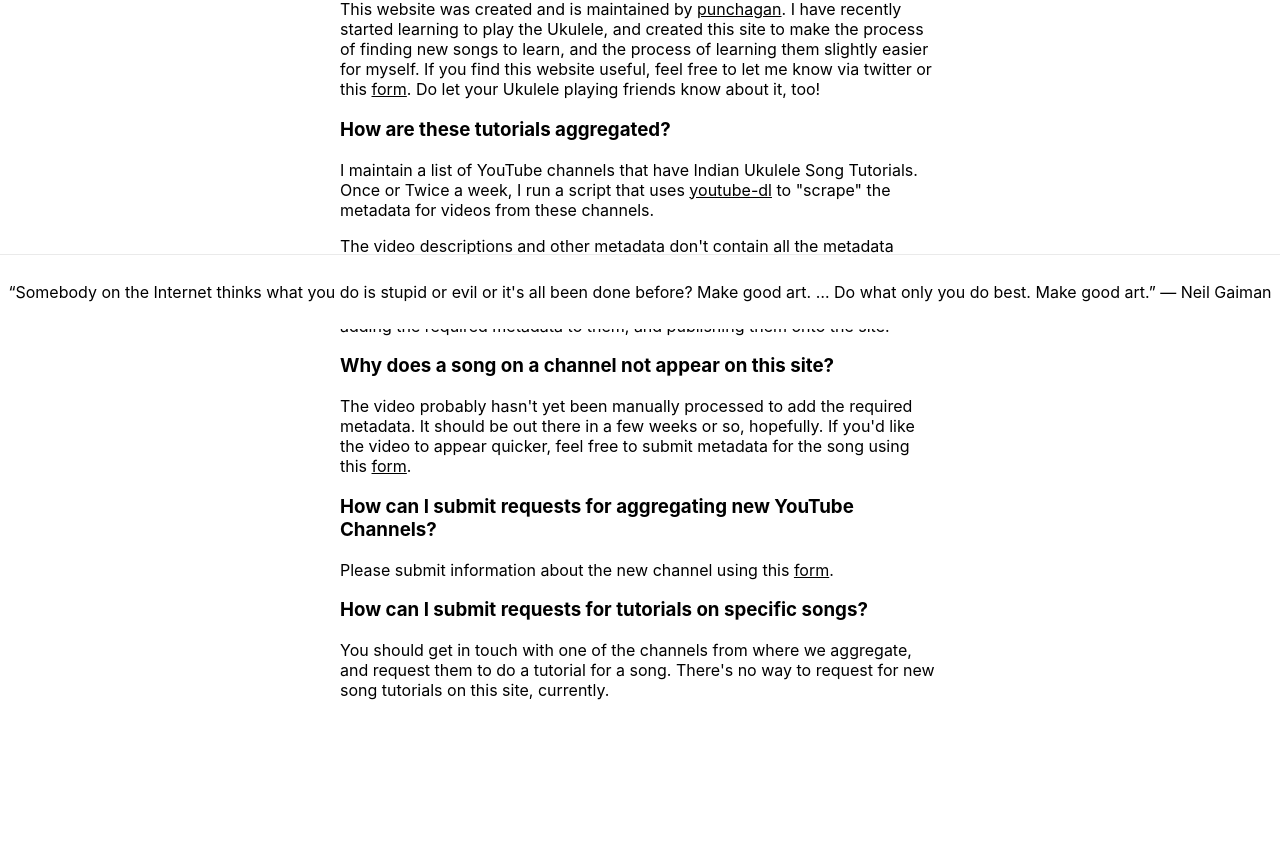
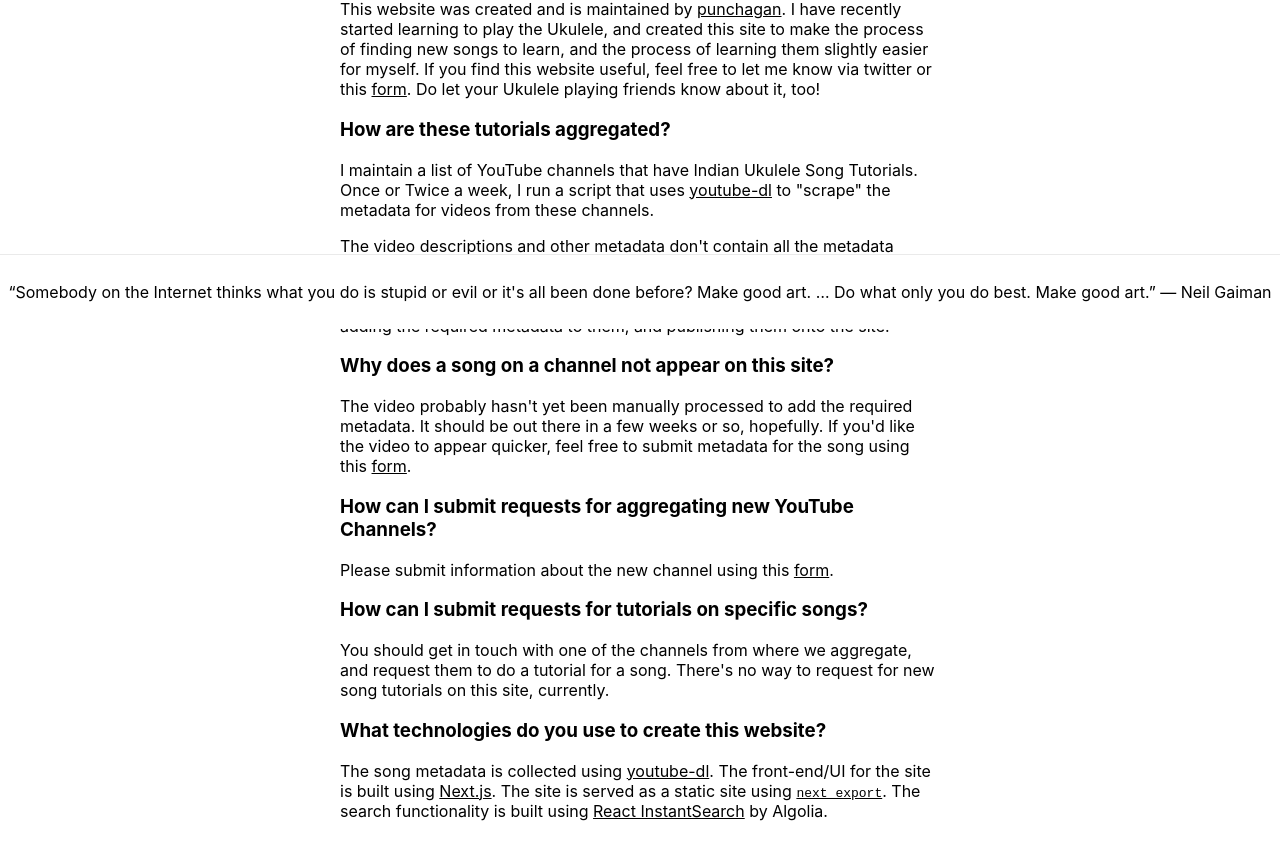
Before and after one commit to punchagan/ukulele-tutorials, a Next.js app in the folder site/: page /about in a window 1280 px wide. Shown: the part 471-1331 px from the top of the page. Before the commit the page ends 1294 px from the top, so only its background shows below. Built offline with nearby package versions, Linux system fonts and the light colour scheme.

Commit message:
Add FAQ on tech used to build the site

```diff
--- a/site/pages/about.js
+++ b/site/pages/about.js
@@ -24,13 +24,11 @@ export default function About() {
           displays the Chord fingerings for each songs, and allow looping over specific sections of
           the videos.
         </p>
-
         <h3>Who creates these video tutorials?</h3>
         <p>
           These videos are aggregated from several different YouTube Channels/playlists. You can
           find a list of them in the Channels section on the index page.
         </p>
-
         <h3>Who maintains this website?</h3>
         <p>
           This website was created and is maintained by{" "}
@@ -43,7 +41,6 @@ export default function About() {
           </Link>
           . Do let your Ukulele playing friends know about it, too!
         </p>
-
         <h3>How are these tutorials aggregated?</h3>
         <p>
           I maintain a list of YouTube channels that have Indian Ukulele Song Tutorials. Once or
@@ -58,7 +55,6 @@ export default function About() {
           curating newly "scraped" videos, and adding the required metadata to them, and publishing
           them onto the site.{" "}
         </p>
-
         <h3>Why does a song on a channel not appear on this site?</h3>
         <p>
           The video probably hasn't yet been manually processed to add the required metadata. It
@@ -69,7 +65,6 @@ export default function About() {
           </Link>
           .
         </p>
-
         <h3>How can I submit requests for aggregating new YouTube Channels?</h3>
         <p>
           Please submit information about the new channel using this{" "}
@@ -78,14 +73,28 @@ export default function About() {
           </Link>
           .
         </p>
-
         <h3>How can I submit requests for tutorials on specific songs?</h3>
         <p>
           You should get in touch with one of the channels from where we aggregate, and request them
           to do a tutorial for a song. There's no way to request for new song tutorials on this
           site, currently.
         </p>
-      </div>
+        <h3>What technologies do you use to create this website?</h3>
+        <p>
+          The song metadata is collected using{" "}
+          <a href="https://github.com/ytdl-org/youtube-dl">youtube-dl</a>. The front-end/UI for the
+          site is built using <a href="https://nextjs.org/">Next.js</a>. The site is served as a
+          static site using{" "}
+          <a href="https://nextjs.org/docs/advanced-features/static-html-export">
+            <code>next export</code>
+          </a>
+          . The search functionality is built using{" "}
+          <a href="https://www.algolia.com/doc/guides/building-search-ui/what-is-instantsearch/react/">
+            React InstantSearch
+          </a>{" "}
+          by Algolia.
+        </p>{" "}
+      </div>{" "}
     </Layout>
   );
 }
```
